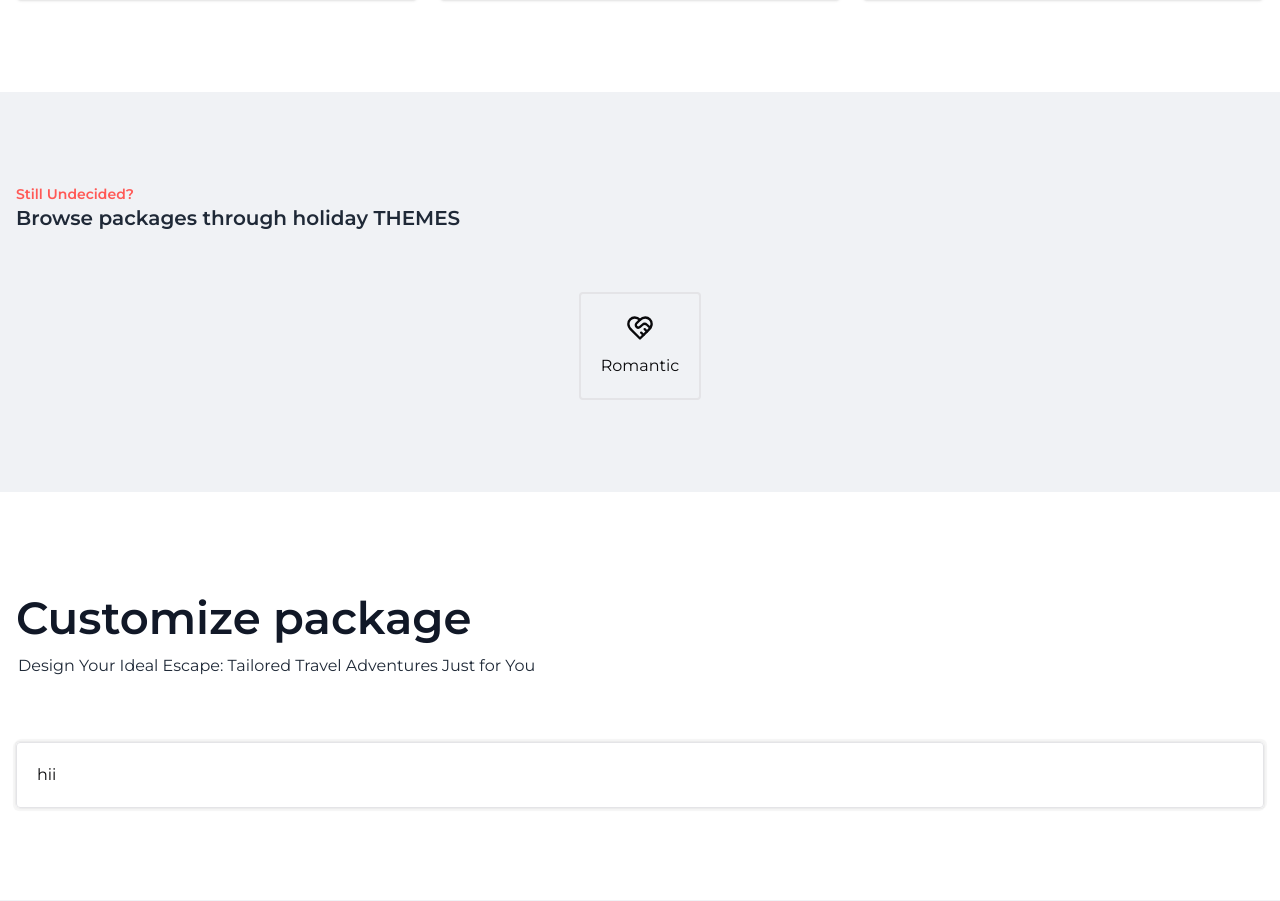
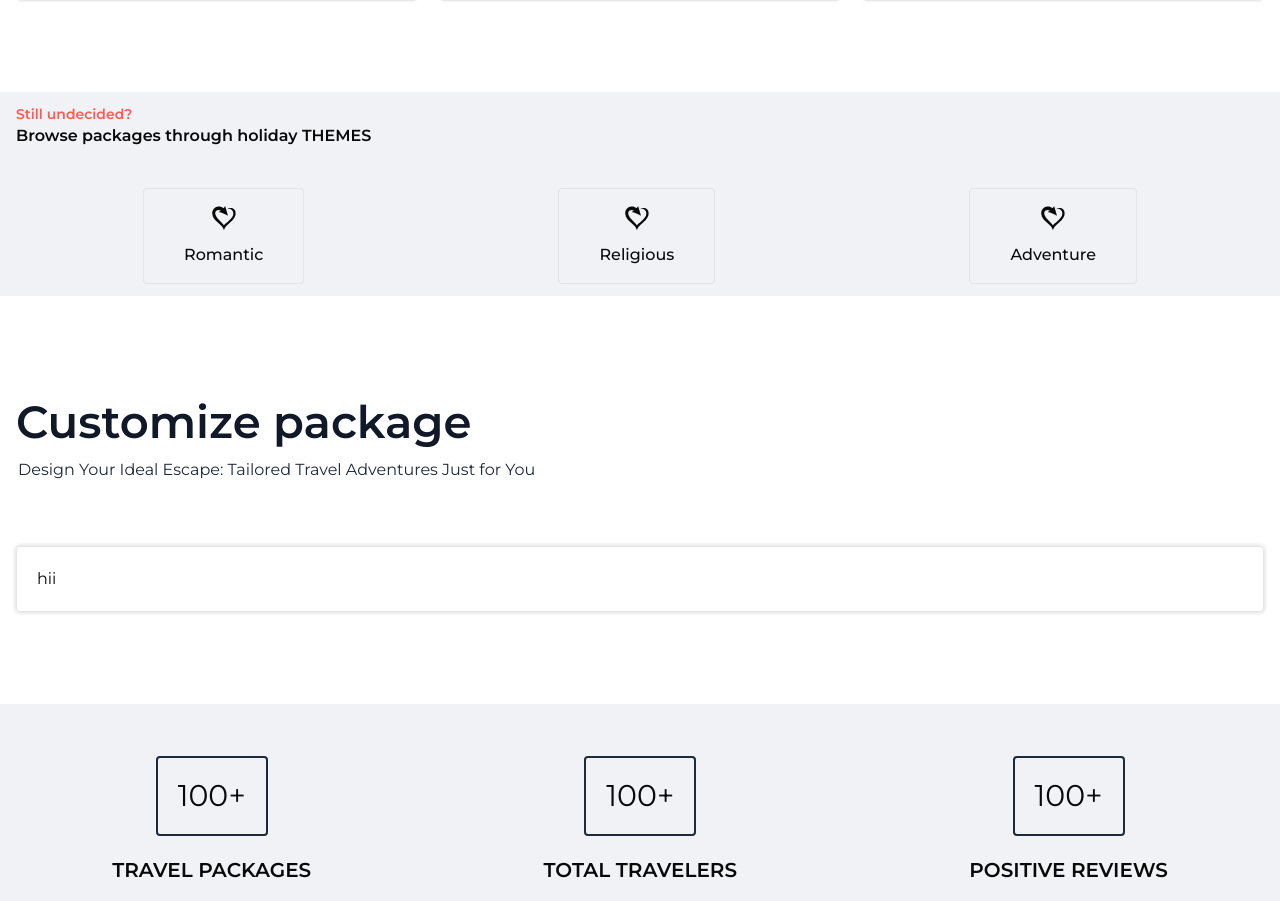
Before and after one commit to traveltrailholidays/tth-main, a Next.js app: page / in a window 1280 px wide. Shown: the part 1339-2240 px from the top of the page. Built offline with nearby package versions, Linux system fonts and the light colour scheme; no server answers.

Commit message:
complete the category options

```diff
--- a/app/page.tsx
+++ b/app/page.tsx
@@ -3,8 +3,8 @@ import Home from "@/components/home";
 import Counter from "@/components/home/counter";
 import ExplorePackages from "@/components/home/explore-packages";
 import Navbar from "@/components/navbar";
+import PackageCategories from "@/components/packages/package-category";
 import CustomizePackage from "@/components/packages/package-customize";
-import FilterPackages from "@/components/packages/package-filter";
 
 const page = async () => {
 
@@ -15,7 +15,7 @@ const page = async () => {
       <Navbar currentUser={currentuser}/>
       <Home />
       <ExplorePackages />
-      <FilterPackages />
+      <PackageCategories />
       <CustomizePackage />
       <Counter />
     </>
--- /dev/null
+++ b/components/packages/package-category/category-box/index.tsx
@@ -0,0 +1,57 @@
+'use client';
+
+import { useRouter, useSearchParams } from 'next/navigation';
+import React, { FC, useCallback } from 'react';
+import { IconType } from 'react-icons';
+import qs from 'query-string';
+
+interface CategoryBoxProps {
+    icon: IconType;
+    label: string;
+    className?: string;
+    selected?:boolean;
+}
+
+const CategoryBox: FC<CategoryBoxProps> = ({ icon: Icon, label, className, selected }) => {
+
+    const router = useRouter();
+    const params = useSearchParams();
+
+    const handleClick = useCallback(() => {
+        let currentQuery = {};
+
+        if (params) {
+            currentQuery = qs.parse(params.toString());
+        }
+
+        const updatedQuery: any = {
+            ...currentQuery,
+            category: label
+        }
+
+        if(params?.get('category') === label) {
+            delete updatedQuery.category;
+        }
+
+        const url = qs.stringifyUrl({
+            url: '/',
+            query: updatedQuery
+        }, { skipNull: true });
+
+        router.push(url);
+    }, [label, params, router]);
+
+  return (
+    <div
+        onClick={handleClick}
+        className={`${className} flex flex-col items-center gap-3`}
+    >
+        <Icon size={26} />
+        <div className='font-medium'>
+            {label}
+        </div>
+    </div>
+  )
+}
+
+export default CategoryBox
--- /dev/null
+++ b/components/packages/package-category/index.tsx
@@ -0,0 +1,68 @@
+'use client';
+
+import Container from '@/app/components/libs/Container';
+import Section from '@/app/components/libs/Section';
+import React from 'react';
+
+import { GiSelfLove } from "react-icons/gi";
+import CategoryBox from '@/components/packages/package-category/category-box/index';
+import { usePathname, useSearchParams } from 'next/navigation';
+
+export const categories = [
+    {
+        label: 'Romantic',
+        icon: GiSelfLove,
+        description: 'This is a romantic package'
+    },
+    {
+        label: 'Religious',
+        icon: GiSelfLove,
+        description: 'This is a romantic package'
+    },
+    {
+        label: 'Adventure',
+        icon: GiSelfLove,
+        description: 'This is a romantic package'
+    },
+];
+
+const PackageCategories = () => {
+
+    const params = useSearchParams();
+    const category = params?.get('category');
+    const pathname = usePathname();
+
+    const isMainPage = pathname === '/';
+
+    if(!isMainPage) {
+        return null;
+    }
+
+  return (
+    <Section className='bg-custom-sbl dark:bg-custom-sbd'>
+        <Container className='w-full flex flex-col gap-10'>
+            <div>
+                <h1 className='text-custom-clp text-sm font-semibold'>
+                    Still undecided?
+                </h1>
+                <h1 className='font-semibold'>
+                    Browse packages through holiday THEMES
+                </h1>
+            </div>
+            <div className='flex justify-around'>
+                {categories.map((item) => (
+                    <CategoryBox
+                        key={item.label}
+                        label={item.label}
+                        icon={item.icon}
+                        selected={category === item.label}
+                        className='border py-4 px-10 rounded cursor-pointer'
+                    />
+                ))}
+            </div>
+        </Container>
+    </Section>
+  )
+}
+
+export default PackageCategories;
--- a/components/packages/package-filter/filter-box/index.tsx
+++ /dev/null
@@ -1,56 +0,0 @@
-
-import { IconType } from 'react-icons';
-import { useRouter, useSearchParams } from 'next/navigation';
-import React, { FC, useCallback } from 'react';
-import qs from "query-string";
-import { Suspense } from 'react';
-
-interface FilterBoxProps {
-    icon: IconType;
-    label: string;
-    selected?: boolean;
-}
-
-const FilterBox: FC<FilterBoxProps> = ({ icon: Icon, label, selected }) => {
-
-    const router = useRouter();
-    const params = useSearchParams();
-
-    const handleClick = useCallback(() => {
-        let currentQuery = {};
-
-        if (params) {
-            currentQuery = qs.parse(params.toString());
-        }
-
-        const updatedQuery: any = {
-            ...currentQuery,
-            category: label
-        }
-
-        if(params?.get('category') === label ) {
-            delete updatedQuery.category;
-        }
-
-        const url = qs.stringify({
-            url: '/',
-            query: updatedQuery
-        }, { skipNull: true});
-
-        router.push(url);
-    }, [label, params, router]);
-
-    return (
-        <Suspense>
-            <div
-            onClick={handleClick}
-            className='border-2 p-5 rounded flex flex-col gap-3 w-fit items-center hover:bg-gray-200 dark:hover:bg-gray-700 cursor-pointer'
-        >
-            <Icon size={28}/>
-            <span>{label}</span>
-        </div>
-        </Suspense>
-    )
-}
-
-export default FilterBox;
--- a/components/packages/package-filter/index.tsx
+++ /dev/null
@@ -1,31 +0,0 @@
-'use client';
-
-import Container from '@/app/components/libs/Container';
-import Section from '@/app/components/libs/Section';
-import FilterBox from './filter-box';
-import { LuHeartHandshake } from "react-icons/lu";
-
-const FilterPackage = () => {
-
-
-
-  return (
-    <Section className='bg-custom-sbl dark:bg-custom-sbd'>
-      <Container className='py-20 w-full flex flex-col gap-10'>
-        <div>
-          <h1 className='text-sm text-custom-clp font-semibold'>
-            Still Undecided?
-          </h1>
-          <h1 className='text-xl text-gray-800 dark:text-gray-50 font-semibold'>
-            Browse packages through holiday THEMES
-          </h1>
-        </div>
-        <div className='flex gap-10 justify-around mt-5'>
-          <FilterBox label='Romantic' icon={LuHeartHandshake}/>
-        </div>
-      </Container>
-    </Section>
-  )
-}
-
-export default FilterPackage;
```
